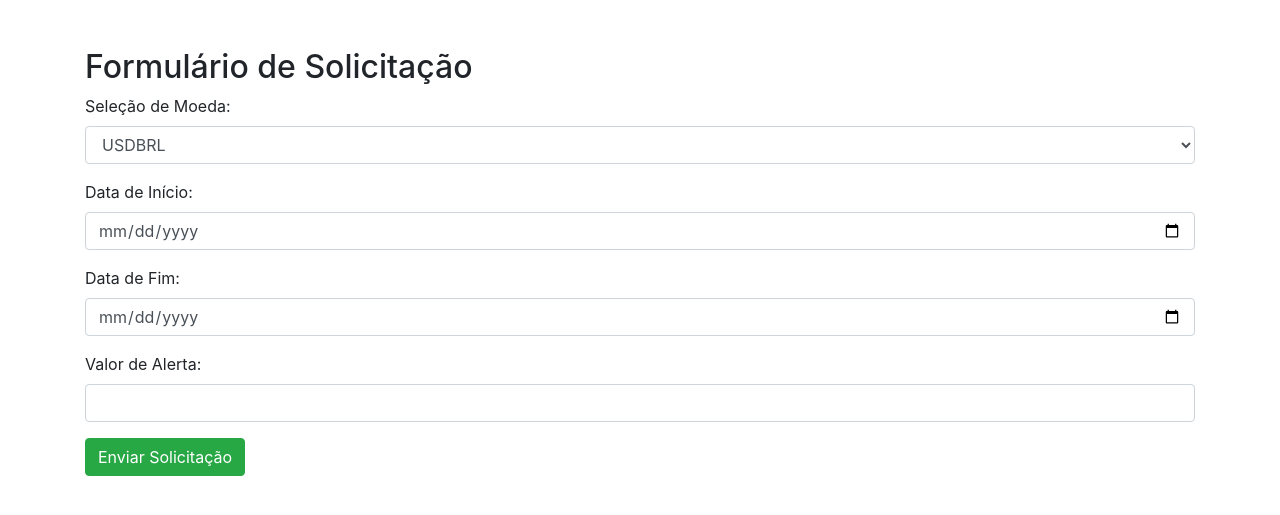
After one commit to W3StevenR/Web-Server-Currency, a Flask app: template templates/home.html in a window 1280 px wide. The commit adds this page. Shown: the top 515 px of the page. Run offline with Flask 3, Linux system fonts and the light colour scheme; the template is opened without the code that fills it, so the values that code supplies are empty; some libraries are stand-ins or nearby versions.

Commit message:
Modificações quase finais

```diff
--- a/app.py
+++ b/app.py
@@ -1,21 +1,82 @@
-from flask import Flask, render_template, jsonify
+from flask import Flask, render_template, jsonify , request
 import requests
 
 app = Flask(__name__)
 
+# Durante a execução do código , eu terei que atualizar no HTML 3 vezes (3 formas diferentes o card principal)
+# 1) Quando eu clica em "Enviar Solicitação" eu deve fazer uma requisição
+# 2) A cada 60s eu deve fazer outra requisição
+# 3) Quando o usuário apertar o botão "atualizar" deve fazer outra requisição
+
+# Funcao que realiza uma requisicao de API baseado na escolha de uma moeda:
+def realizaReqCambio(moeda):
+    # Faz uma requisição para a API
+    response = requests.get(f'https://economia.awesomeapi.com.br/last/{moeda}')
+    if response.status_code == 200:
+        dados = response.json()
+        moeda_formatada = moeda.replace("-", "")
+        return dados[moeda_formatada]
+    else:
+        print("Erro ao fazer a requisição:", response.status_code)
+
+# todo:
+def retornaHistoricoMoeda(moeda , datainicio , datafim):
+    # gerando o DataFrame com os dados
+    return 1
+
+# todo:
+def plotaSalvaGraficos(df):
+    # gera e salva os gráficos em forma de imagem
+    return 1
 
 @app.route('/')
 def index():
-  return render_template('index.html')
-
+    return render_template('home.html')
 
 @app.route('/get_data')
 def get_data():
-  # Faz uma requisição para a API
-  response = requests.get('https://economia.awesomeapi.com.br/last/USD-BRL')
-  data = response.json()
-  return jsonify(data['USDBRL'])
+    # Pedir para o usuario passar um parametro na requisicao "?moeda=MOEDA" para que eu possa requisitar na API
+    moeda = request.args.get('moeda')
+    print(moeda)
 
+    # Faz uma requisição para a API
+    response = requests.get(f'https://economia.awesomeapi.com.br/last/{moeda}')
+    if response.status_code == 200:
+        dados = response.json()
+        moeda_formatada = moeda.replace("-", "")
+        print(dados[moeda_formatada])
+        return dados[moeda_formatada]
+    else:
+        print("Erro ao fazer a requisição:", response.status_code)
+
+# Rota principal que mostra a página "resulta.html"
+@app.route('/enviar', methods=['POST'])
+def enviar():
+    # Pegar valor enviados no formulario
+    moeda = request.form['moeda']
+    data_inicio = request.form['data_inicio']
+    data_fim = request.form['data_fim']
+    valor_alerta = float(request.form['valor_alerta'])
+
+    # TODO:
+    # Realiza Validação de dada:
+    ## Codigo aqui
+
+    # Realizar uma requisicao baseado em uma moeda escolhida
+    requisicao = realizaReqCambio(moeda)
+
+    print(moeda , data_inicio , data_fim , valor_alerta)
+    print(requisicao)
+
+    # Retorna um DataFrame com o histórico que o usuario solicitou
+    dadosTxCambio = retornaHistoricoMoeda(moeda, data_inicio, data_fim)
+
+    # Salva os gráficos
+    plotaSalvaGraficos(dadosTxCambio)
+
+    # Ao renderizar a pagina "resultado.html" eu passo a variavel moeda como parametro , para que eu possa realizar a rota "/get_data"
+    # usando como parâmetro para requisicao essa própria variavel "moeda" , salvando esse valor enquanto navego entre as paginas
+    return render_template("resultado.html" , moeda=moeda)
 
 if __name__ == '__main__':
-  app.run(debug=True)
+    app.run(debug=True)
--- /dev/null
+++ b/templates/home.html
@@ -0,0 +1,46 @@
+<!DOCTYPE html>
+<html lang="pt-br">
+<head>
+    <meta charset="UTF-8">
+    <title>Formulário de Solicitação</title>
+  <link rel="stylesheet" href="https://stackpath.bootstrapcdn.com/bootstrap/4.5.2/css/bootstrap.min.css">
+</head>
+<body>
+  <div class="container mt-5">
+    <h2>Formulário de Solicitação</h2>
+    <form action="/enviar" method="post">
+      <div class="form-group">
+        <label for="moeda">Seleção de Moeda:</label>
+        <select class="form-control" id="moeda" name="moeda">
+          <option value="USD-BRL">USDBRL</option>
+          <option value="EUR-BRL">EURBRL</option>
+          <option value="BTC-BRL">BTCBRL</option>
+        </select>
+      </div>
+      <div class="form-group">
+        <label for="data_inicio">Data de Início:</label>
+        <input type="date" class="form-control" id="data_inicio" name="data_inicio">
+      </div>
+      <div class="form-group">
+        <label for="data_fim">Data de Fim:</label>
+        <input type="date" class="form-control" id="data_fim" name="data_fim">
+      </div>
+      <div class="form-group">
+        <label for="valor_alerta">Valor de Alerta:</label>
+        <input type="number" class="form-control" id="valor_alerta" name="valor_alerta" step="0.01">
+      </div>
+      <button type="submit" class="btn btn-success">Enviar Solicitação</button>
+    </form>
+  </div>
+
+  <script src="https://code.jquery.com/jquery-3.5.1.slim.min.js"></script>
+  <script src="https://cdn.jsdelivr.net/npm/@popperjs/core@2.5.4/dist/umd/popper.min.js"></script>
+  <script src="https://stackpath.bootstrapcdn.com/bootstrap/4.5.2/js/bootstrap.min.js"></script>
+</body>
+</html>
+</title>
+</head>
+<body>
+
+</body>
+</html>
```
Also changed, not shown: static/script.js (deleted, +0 -23 lines), templates/index.html (+34 -10 lines), templates/resultado.html (added, +72 -0 lines).
